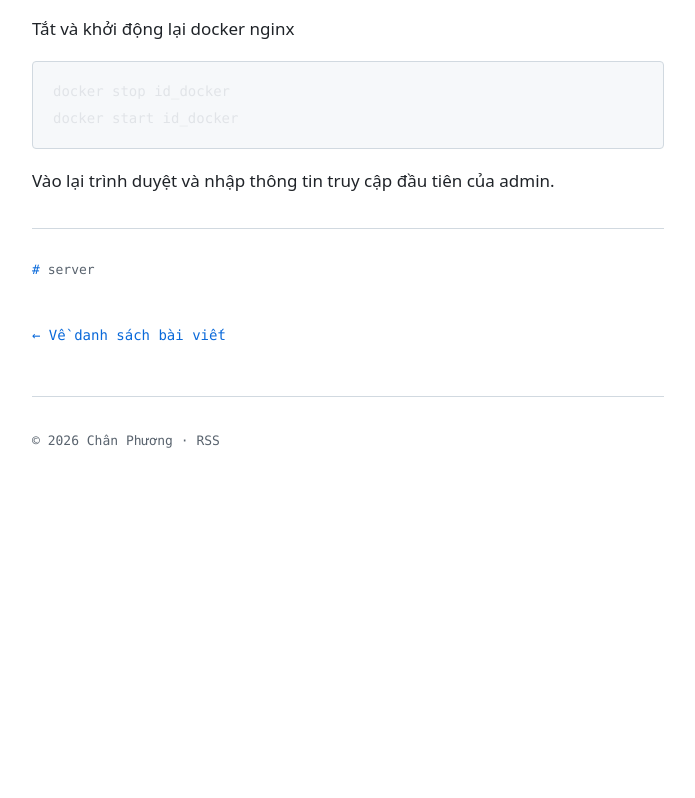
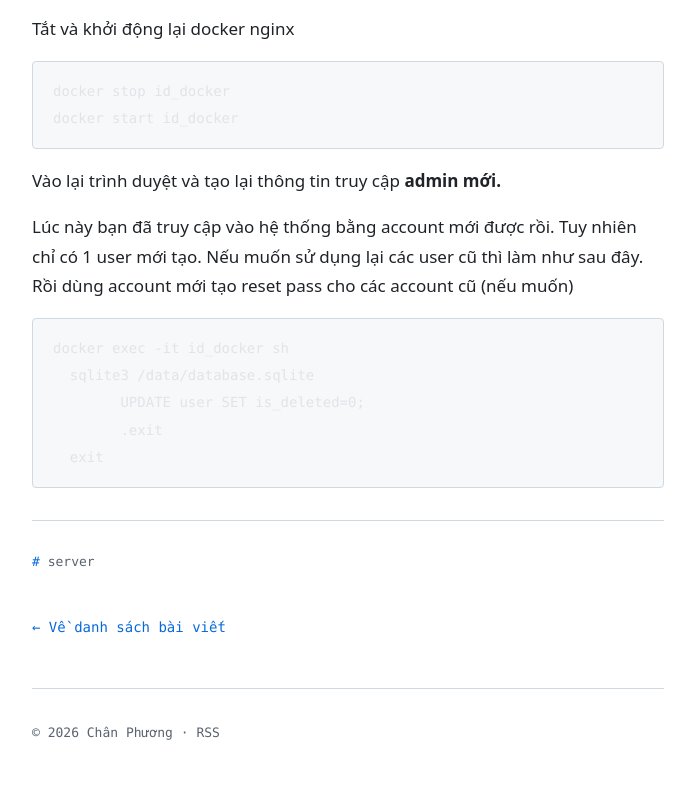
Before and after one commit to phuongtcgit/blogv2, an Astro site: page /blog/reset-admin-password-nginx-proxy-manager in a window 1280 px wide. Shown: the part 1082-1880 px from the top of the page, without its empty margins (292-987 px from the left). Before the commit the page ends 1588 px from the top, so only its background shows below. Built offline with nearby package versions, Linux system fonts and the light colour scheme; Astro itself is replaced by a stand-in of ours; code samples lack their colours.

Commit message:
Update Bài viết “reset-admin-password-nginx-proxy-manager”

````diff
--- a/src/content/posts/reset-admin-password-nginx-proxy-manager.md
+++ b/src/content/posts/reset-admin-password-nginx-proxy-manager.md
@@ -52,4 +52,14 @@ docker stop id_docker
 docker start id_docker
 ```
 
-Vào lại trình duyệt và nhập thông tin truy cập đầu tiên của admin.
+Vào lại trình duyệt và tạo lại thông tin truy cập **admin mới.**
+
+Lúc này bạn đã truy cập vào hệ thống bằng account mới được rồi. Tuy nhiên chỉ có 1 user mới tạo. Nếu muốn sử dụng lại các user cũ thì làm như sau đây. Rồi dùng account mới tạo reset pass cho các account cũ (nếu muốn)
+
+```plain
+docker exec -it id_docker sh
+  sqlite3 /data/database.sqlite
+	UPDATE user SET is_deleted=0;
+	.exit
+  exit
+```
````
